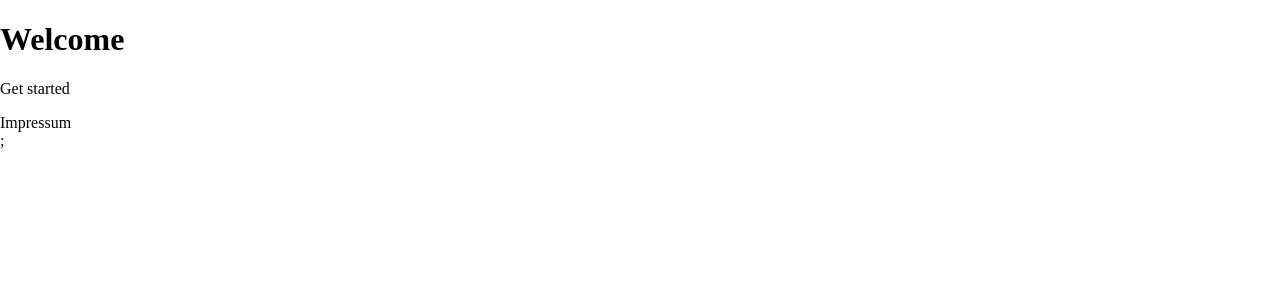
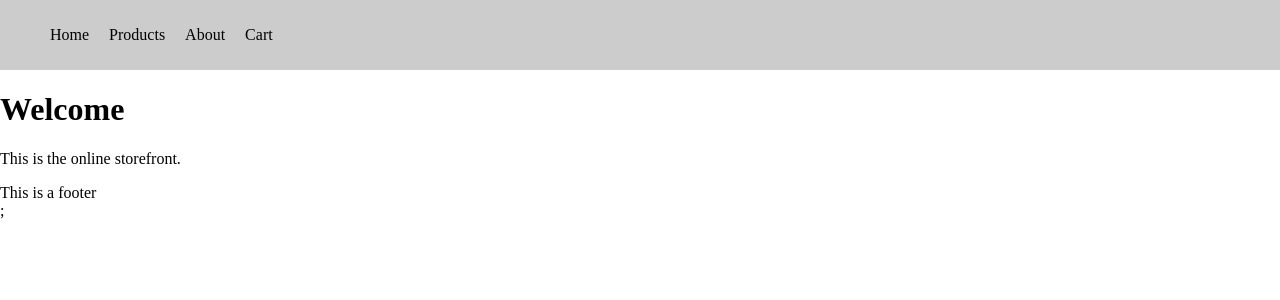
Before and after one commit to jae-kat/ecommerce-mockup, a Next.js app: page / in a window 1280 px wide. Shown: the top 300 px of the page. Built offline with nearby package versions, Linux system fonts and the light colour scheme.

Commit message:
Use Layout component in index.js

```diff
--- a/pages/index.js
+++ b/pages/index.js
@@ -1,21 +1,19 @@
 import Head from 'next/head';
+import Layout from '../components/Layout';
 
 export default function Home() {
   return (
-    <div>
+    <Layout>
       <Head>
-        <title>Ecommerce Mockup</title>
-        <meta name="description" content="Generated by create next app" />
-        <link rel="icon" href="/favicon.ico" />
+        <title>E-commerce Mockup</title>
+        <meta
+          name="description"
+          content="next.js e-commerce mockup - bootcamp exercise"
+        />
       </Head>
 
-      <main>
-        <h1>Welcome</h1>
-
-        <p>Get started</p>
-      </main>
-
-      <footer>Impressum</footer>
-    </div>
+      <h1>Welcome</h1>
+      <p>This is the online storefront.</p>
+    </Layout>
   );
 }
```
